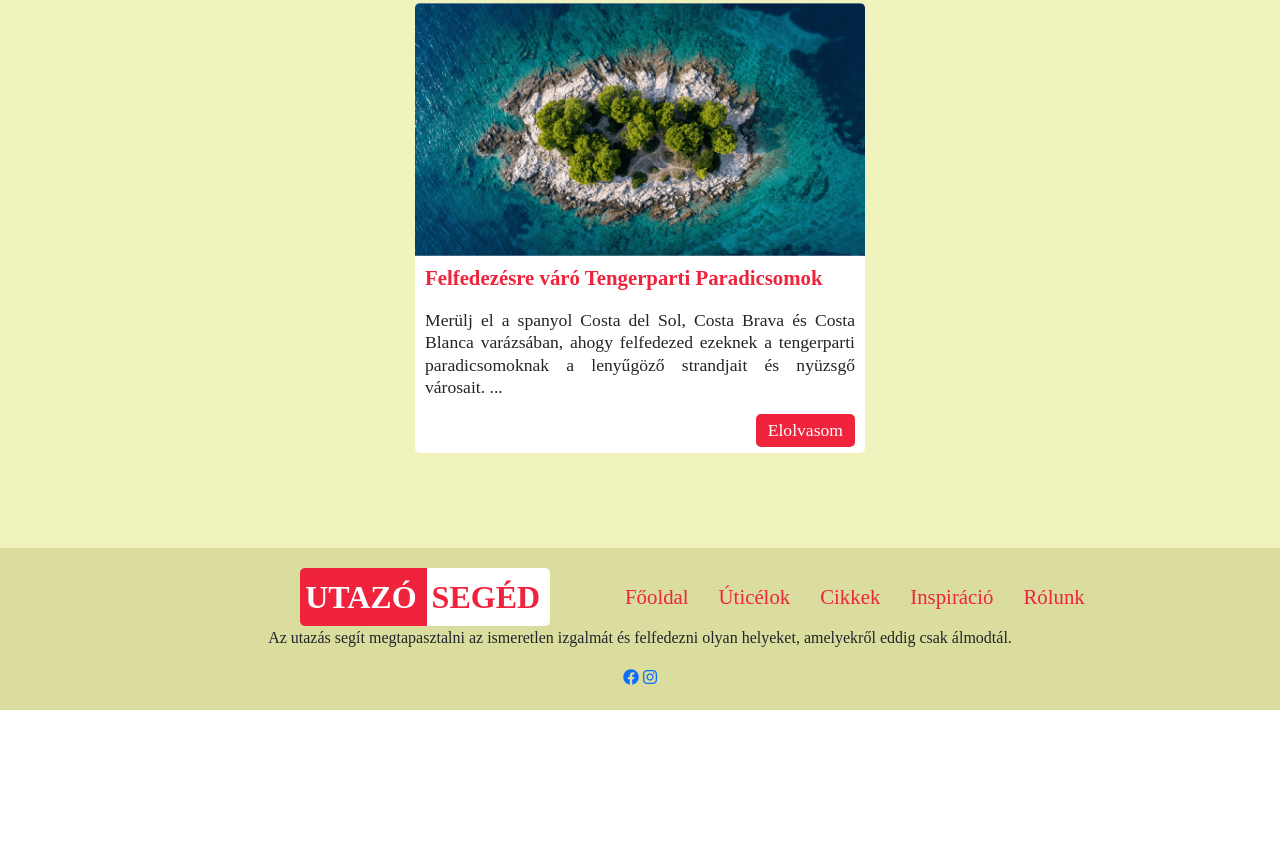
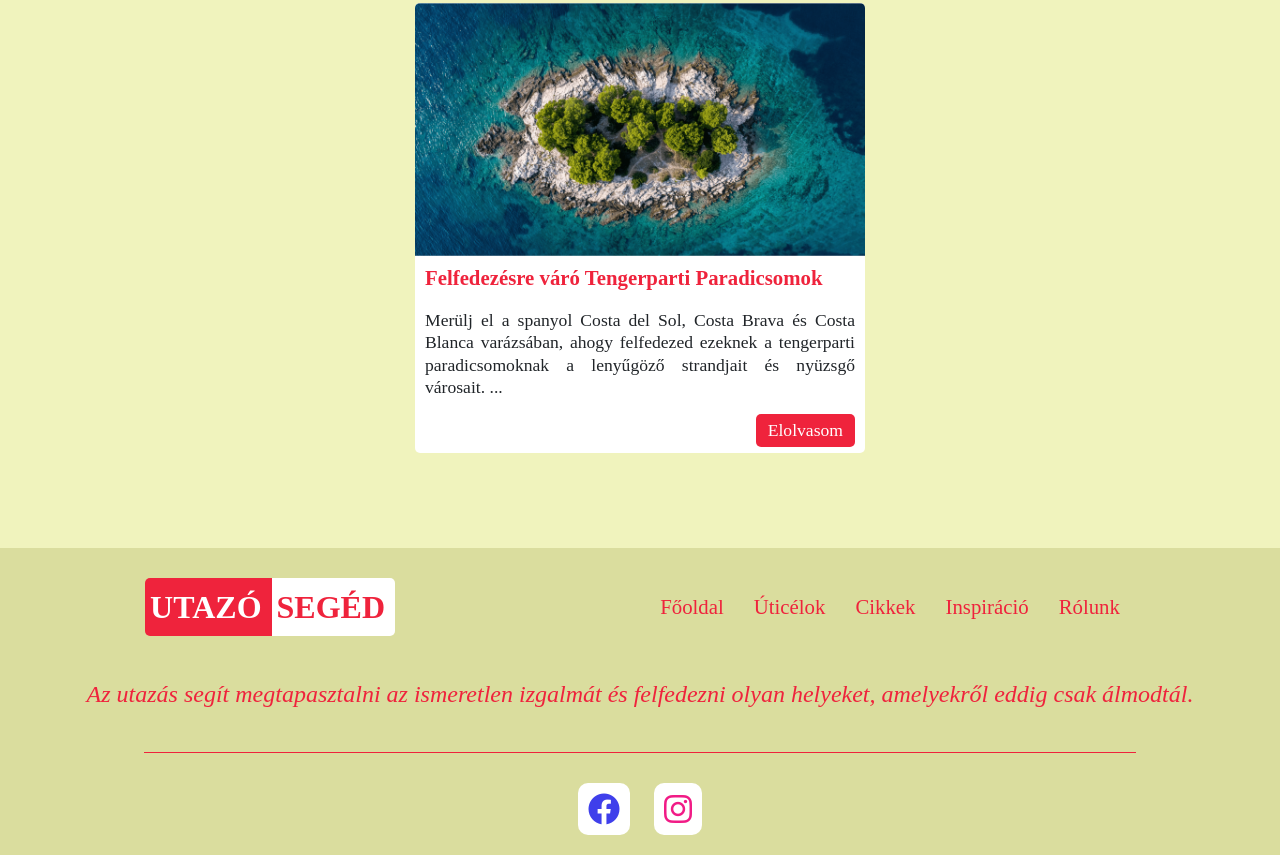
Before and after one commit to klisi7/travel-website, a plain HTML site: page index.html in a window 1280 px wide. Shown: the part 3887-4742 px from the top of the page. Before the commit the page ends 4597 px from the top, so only its background shows below. Drawn offline with nearby package versions, Linux system fonts and the light colour scheme.

Commit message:
Update style.css

```diff
--- a/style.css
+++ b/style.css
@@ -431,12 +431,13 @@ footer{
     display: flex;
     align-items: center;
     justify-content: space-around;
+    width: 100%;
+    margin-top: 10px;
 }
 
 .footer_logo{
     display: flex;
     align-items: center;
-    width: 20%;
     text-decoration: none;
     color:#ef233c;
     font-size: 2rem;
@@ -468,7 +469,6 @@ footer{
 }
 
 .footer_links{
-    width: 50%;
     display: flex;
     align-items: center;
     justify-content: center;
@@ -478,7 +478,6 @@ footer{
     display: flex;
     align-items: center;
     justify-content: space-around;
-    width: 100%;
     padding: 0;
     margin: 0;
 }
@@ -489,11 +488,47 @@ footer{
     margin: 5px;
     color: #ef233c;
     padding: 5px 10px;
+    transition: all .2s;
 }
 
-footer .up p{
-    width: 20%;
-    font-size: 1.2rem;
+.footer_links ul a:hover{
+    border-bottom: 1px solid #ef233c;
+    transition: all .2s;
+}
+
+footer p{
+    font-size: 1.5rem;
+    font-style: oblique;
+    margin: 40px 20px;
+    text-align: center;
+    color: #ef233c;
+    width: 90%;
+}
+
+footer .line{
+    width: 80%;
+    height: 1px;
+    background-color: #ef233c;
+}
+
+footer .contact_icons{
+    margin-top: 30px;
+}
+
+footer .contact_icons i{
+    font-size: 2rem;
+    margin: 0 10px;
+    padding: 10px;
+    background-color: #fff;
+    border-radius: 10px;
+}
+
+.contact_icons a:nth-child(1){
+    color: rgb(63, 63, 235);
+}
+
+.contact_icons a:nth-child(2){
+    color: rgb(241, 27, 134);
 }
 
 @media only screen and (max-width: 1000px){
@@ -591,6 +626,15 @@ footer .up p{
     .cikkek_box .box{
         height: fit-content;
     }
+
+    .up{
+        flex-direction: column;
+    }
+
+    .up ul{
+        flex-direction: column;
+        margin-top: 30px;
+    }
 }
 
 @media only screen and (max-width: 750px){
@@ -630,4 +674,8 @@ footer .up p{
     .insp_content{
         margin: 0;
     }
+
+    footer p{
+        font-size: 1.2rem;
+    }
 }
```
